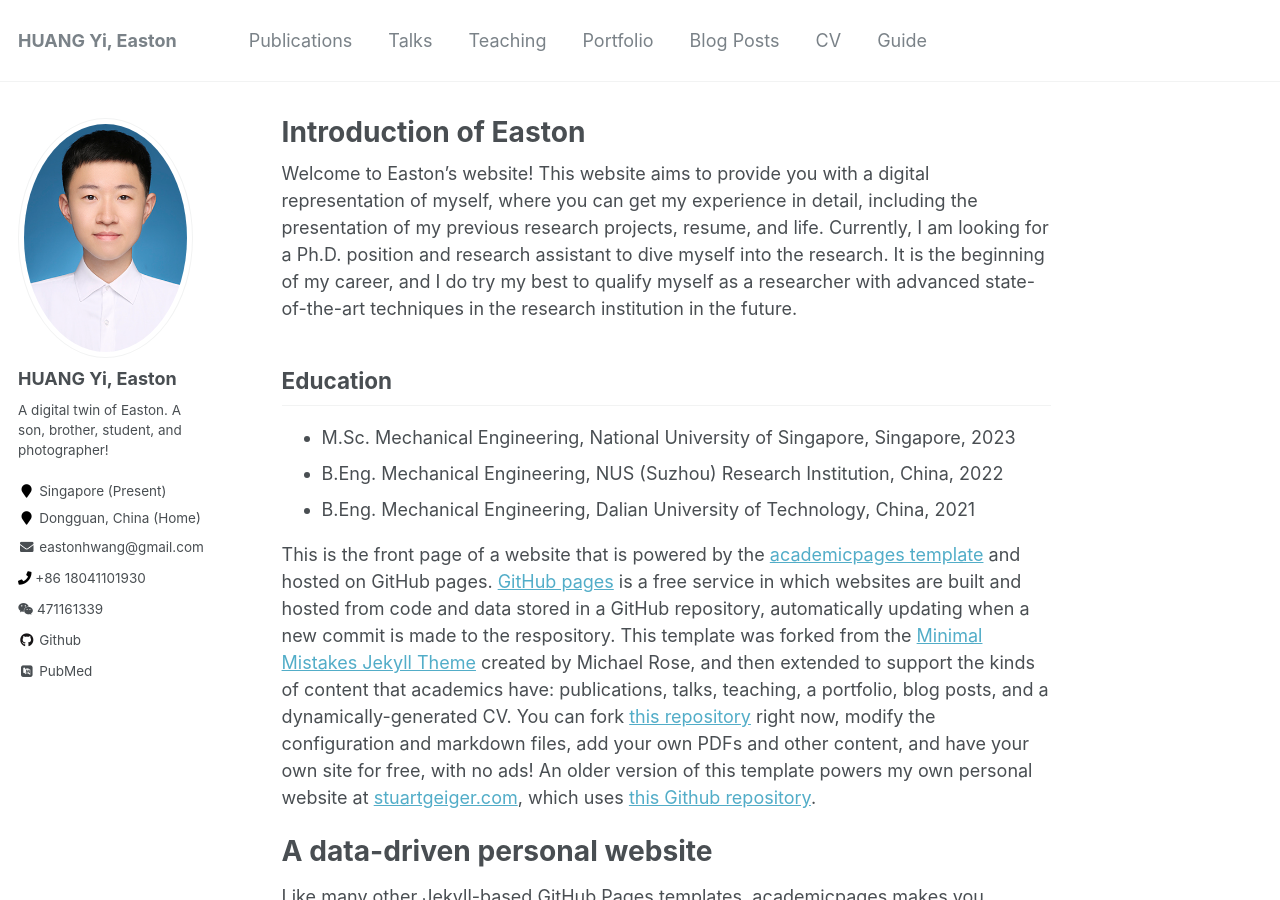
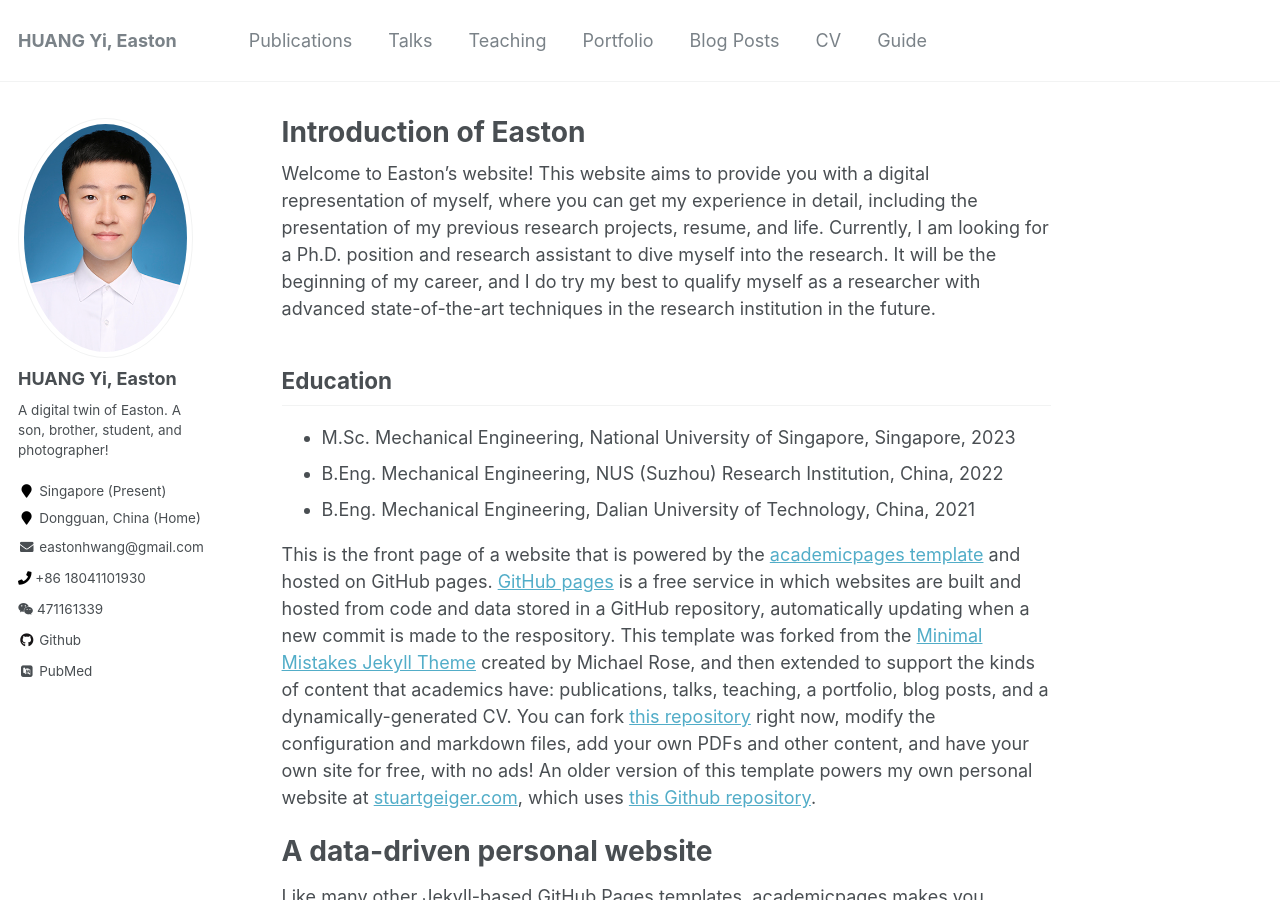
Before and after one commit to easton-hy/easton-hy.github.io, a Jekyll site: the page built from _pages/about.md, in a window 1280 px wide and 900 px high. Built offline with Jekyll 4.4.1, drawn with Linux system fonts in a browser that asks for light colours; some web fonts are replaced.

Commit message:
Update about.md

```diff
--- a/_pages/about.md
+++ b/_pages/about.md
@@ -8,7 +8,7 @@ redirect_from:
   - /about.html
 ---
 
-Welcome to Easton's website! This website aims to provide you with a digital representation of myself, where you can get my experience in detail, including the presentation of my previous research projects, resume, and life. Currently, I am looking for a Ph.D. position and research assistant to dive myself into the research. It is the beginning of my career, and I do try my best to qualify myself as a researcher with advanced state-of-the-art techniques in the research institution in the future.
+Welcome to Easton's website! This website aims to provide you with a digital representation of myself, where you can get my experience in detail, including the presentation of my previous research projects, resume, and life. Currently, I am looking for a Ph.D. position and research assistant to dive myself into the research. It will be the beginning of my career, and I do try my best to qualify myself as a researcher with advanced state-of-the-art techniques in the research institution in the future.
 
 Education
 ------
```
